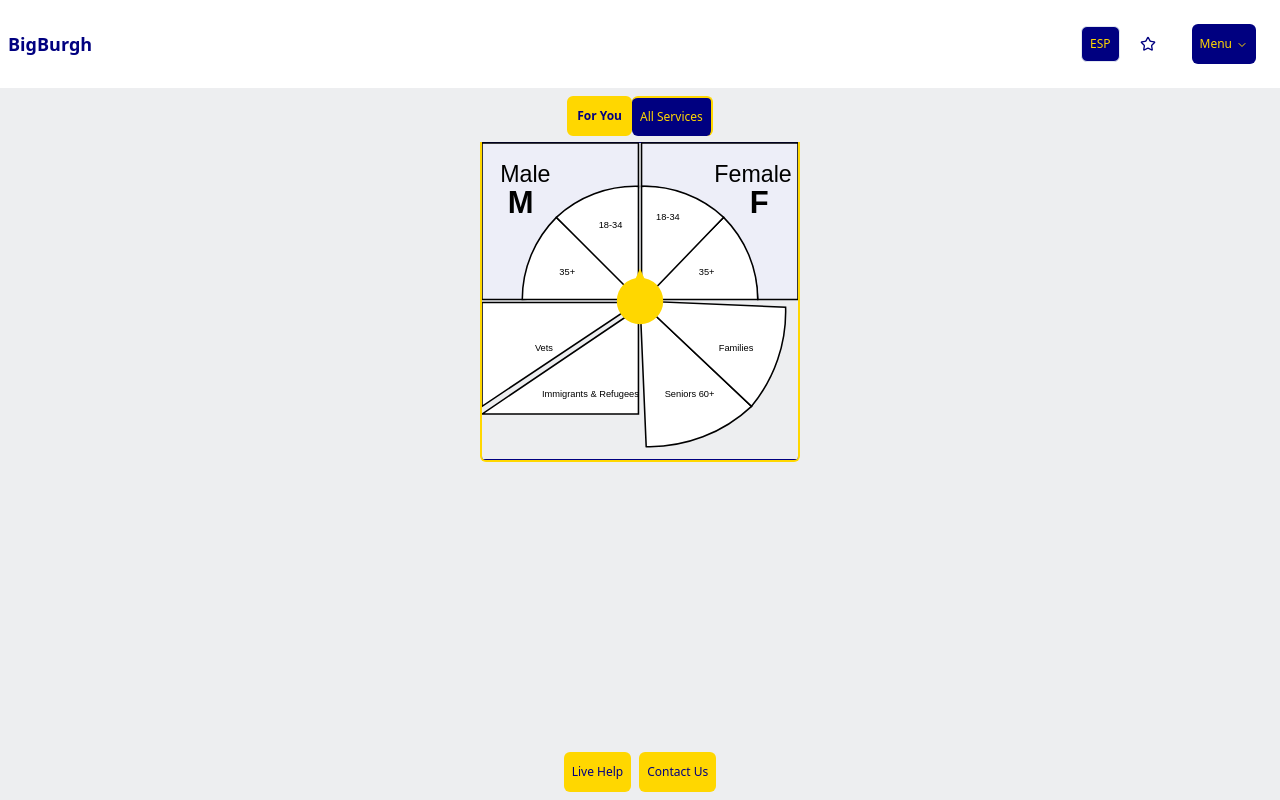
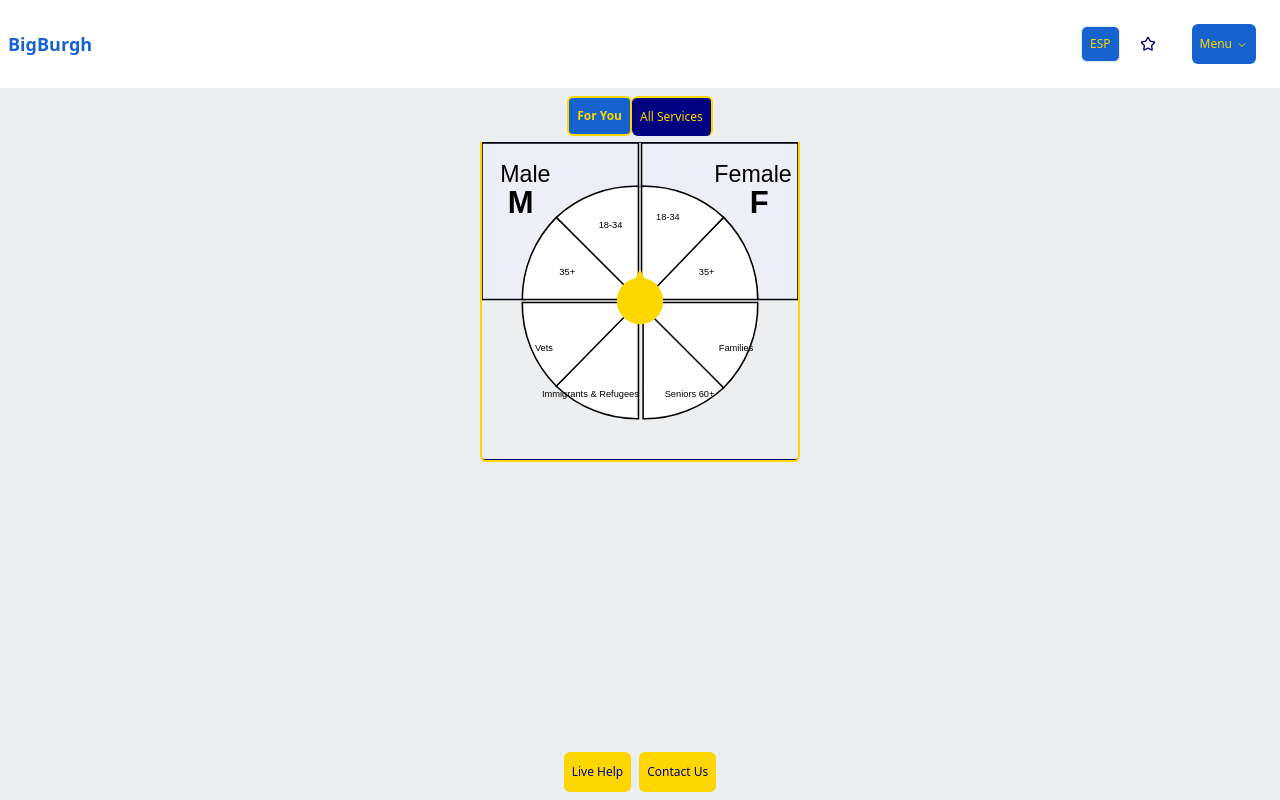
Before and after one commit to Strecus/BigBurgh, a Next.js app: page / in a window 1280 px wide. Built offline with nearby package versions, Linux system fonts and the light colour scheme.

Commit message:
Bottom Quad Edits

```diff
--- a/app/page.tsx
+++ b/app/page.tsx
@@ -57,7 +57,7 @@ export default function Home() {
 
   return (
     <div className="flex flex-col h-screen" style={{ backgroundColor: "#EDEEF0", color: "gold" }}>
-      <header className="bg-white text-navy-blue p-2 flex justify-between items-center">
+      <header className="bg-white text-[#1663cf] p-2 flex justify-between items-center">
         <h1 className="text-lg font-bold">BigBurgh</h1>
         <div className="flex items-center space-x-2">
           <TranslateButton isSpanish={isSpanish} toggleLanguage={toggleLanguage} />
@@ -81,7 +81,7 @@ export default function Home() {
               onClick={() => setSelectedDial("forYou")}
               variant={selectedDial === "forYou" ? "default" : "outline"}
               className={`text-xs py-1 px-2 rounded-tl-md rounded-br-md ${
-                selectedDial === "forYou" ? "bg-gold text-navy-blue font-bold border-2 border-gold" : "bg-navy-blue text-gold border-2 border-b-0 border-r-0 border-gold"
+                selectedDial === "forYou" ? "bg-[#1663cf] text-gold font-bold border-2 border-gold" : "bg-navy-blue text-gold border-2 border-b-0 border-r-0 border-gold"
               }`}
             >
               {language === "es" ? "Para Ti" : "For You"}
--- a/components/Navbar.tsx
+++ b/components/Navbar.tsx
@@ -24,7 +24,7 @@ const Navbar: React.FC<NavbarProps> = ({ toggleSidebar, isSidebarOpen, language
       <NavigationMenu>
         <NavigationMenuList className="flex space-x-4">
           <NavigationMenuItem>
-            <NavigationMenuTrigger className="text-black bg-navy-blue text-gold hover:bg-blue-800 text-xs py-1 px-2">
+            <NavigationMenuTrigger className="text-black bg-[#1663cf] text-gold hover:bg-blue-800 text-xs py-1 px-2">
               {language === "es" ? "Menú" : "Menu"}
             </NavigationMenuTrigger>
             <NavigationMenuContent>
--- a/components/QuadrantDial.tsx
+++ b/components/QuadrantDial.tsx
@@ -102,7 +102,7 @@ const QuadrantDial: React.FC<QuadrantDialProps> = ({
 
     {
       name: "Vets",
-      path: "M 103 103 L 0 103 0 170 L 102 102 Z",
+      path: "M 103 103 L 26 103 A 75 75 0 0 0 48 157 L 103 103 Z",
       angle: 250,
       textX: 40,
       textY: 134,
@@ -110,7 +110,7 @@ const QuadrantDial: React.FC<QuadrantDialProps> = ({
     },
     {
       name: "Immigrants & Refugees",
-      path: "M 108 102 L 0 175 L 101 175 L 101 102",
+      path: "M 101 103 L 48 157 A 75 75 0 0 0 101 178 L 101 103",
       angle: 203,
       textX: 70,
       textY: 164,
@@ -123,7 +123,7 @@ const QuadrantDial: React.FC<QuadrantDialProps> = ({
 
     {
       name: "Seniors 60+",
-      path: "M 102 102 L 106 196 A 96 96 0 0 0 174 170 L 102 102 Z",
+      path: "M 104 102 L 104 178 A 75 75 0 0 0 156 158 L 104 102 Z",
       angle: 156,
       textX: 134,
       textY: 164,
@@ -131,7 +131,7 @@ const QuadrantDial: React.FC<QuadrantDialProps> = ({
     },
     {
       name: "Families",
-      path: "M 102 102 L 174 170 A 96 96 0 0 0 196 106 L 102 102 Z",
+      path: "M 101 103 L 178 103 A 75 75 0 0 1 156 158 L 101 103 Z",
       angle: 112,
       textX: 164,
       textY: 134,
@@ -201,7 +201,7 @@ const QuadrantDial: React.FC<QuadrantDialProps> = ({
           <g key={index} onClick={segment.isBackground ? undefined : () => handleSegmentClick(segment.name, segment.group)}>
             <path
               d={segment.path}
-              fill={segment.isBackground ? "#EDEEF8" : (activeSegment === segment.name && activeSegmentGroup === segment.group) ? "#0000FF" : "#FFFFFF"}
+              fill={segment.isBackground ? "#EDEEF8" : (activeSegment === segment.name && activeSegmentGroup === segment.group) ? "#000000" : "#FFFFFF"}
               stroke="#000000"
               strokeWidth={showWhiteBorders ? "1" : "3"}
               cursor={segment.isBackground ? "default" : "pointer"}
--- a/components/TranslateButton.tsx
+++ b/components/TranslateButton.tsx
@@ -12,7 +12,7 @@ const TranslateButton: React.FC<TranslateButtonProps> = ({ isSpanish, toggleLang
       onClick={toggleLanguage}
       variant="outline"
       size="sm"
-      className="bg-navy-blue text-gold hover:bg-blue-800 text-xs py-1 px-2"
+      className="bg-[#1663cf] text-gold hover:bg-blue-800 text-xs py-1 px-2"
     >
       {isSpanish ? "EN" : "ESP"}
     </Button>
```
